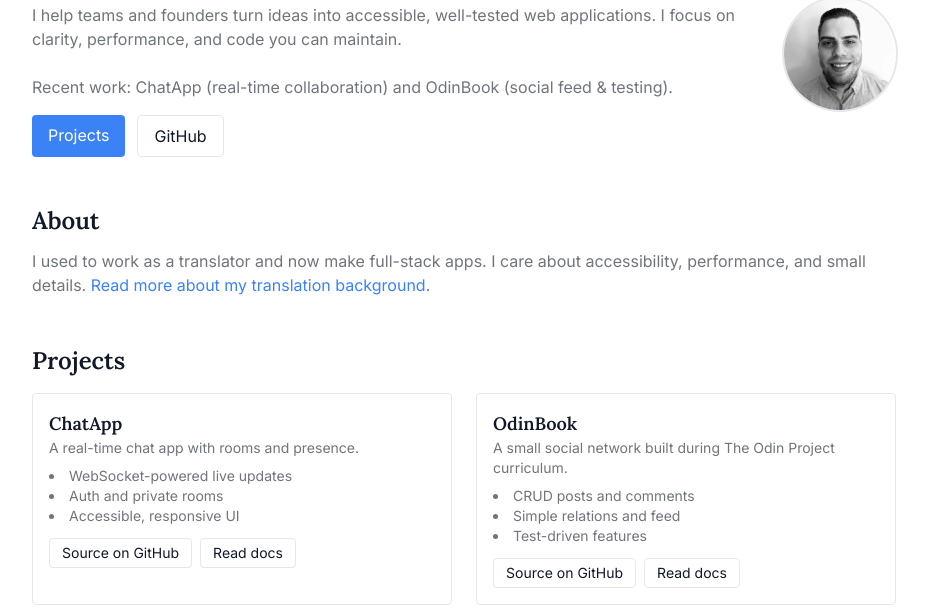
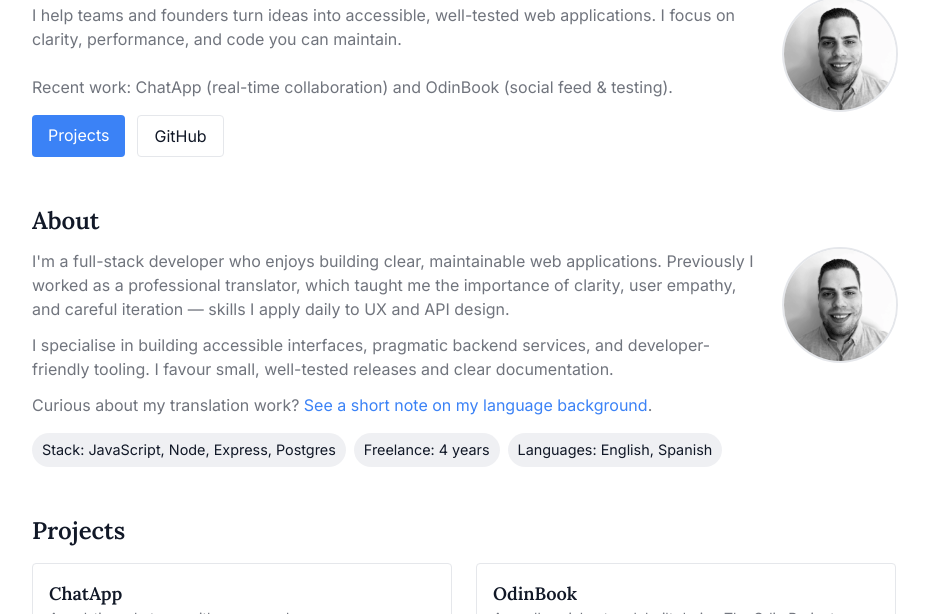
Before and after one commit to nathanhrussell/personal-website, a plain HTML site: page index.html in a window 1280 px wide. Shown: the part 186-800 px from the top of the page, without its empty margins (176-1105 px from the left). Drawn offline with nearby package versions, Linux system fonts and the light colour scheme.

Commit message:
Flesh out translator background, include smaller headshot on larget screens

```diff
--- a/index.html
+++ b/index.html
@@ -71,7 +71,22 @@
 
       <section id="about" class="my-12" data-reveal>
         <h2 class="text-2xl font-semibold mb-3">About</h2>
-  <p class="text-muted">I used to work as a translator and now make full-stack apps. I care about accessibility, performance, and small details. <a href="#" class="text-[color:var(--accent)]">Read more about my translation background</a>.</p>
+        <div class="flex items-start gap-6">
+          <div class="flex-1">
+            <p class="text-muted mb-3">I'm a full-stack developer who enjoys building clear, maintainable web applications. Previously I worked as a professional translator, which taught me the importance of clarity, user empathy, and careful iteration — skills I apply daily to UX and API design.</p>
+            <p class="text-muted mb-3">I specialise in building accessible interfaces, pragmatic backend services, and developer-friendly tooling. I favour small, well-tested releases and clear documentation.</p>
+            <p class="text-muted">Curious about my translation work? <a href="#" class="text-[color:var(--accent)]">See a short note on my language background</a>.</p>
+
+            <div class="mt-4 flex gap-2 flex-wrap">
+              <span class="chip">Stack: JavaScript, Node, Express, Postgres</span>
+              <span class="chip">Freelance: 4 years</span>
+              <span class="chip">Languages: English, Spanish</span>
+            </div>
+          </div>
+          <div class="hidden md:block w-28 h-28 rounded-full overflow-hidden ring-2 ring-[color:var(--ui)]">
+            <img src="assets/img/headshot.webp" alt="Headshot of Nathan Russell" width="112" height="112" loading="lazy">
+          </div>
+        </div>
       </section>
 
       <section id="projects" class="my-12" data-reveal>
--- a/styles.css
+++ b/styles.css
@@ -32,6 +32,11 @@
 .hero-intro{ max-width: 48rem; }
 .ring-ui{ box-shadow: 0 0 0 2px var(--ui); }
 
+/* Credibility chips */
+.chip{
+	display:inline-block; padding:6px 10px; border-radius:9999px; background:color-mix(in srgb,var(--ui) 60%, transparent); color:var(--text); font-size:0.9rem;
+}
+
 /* Header & nav styles */
 #siteHeader { border-color: var(--ui); }
 .nav-link{ padding:6px 8px; border-radius:6px; color:var(--text); text-decoration:none; }
```
